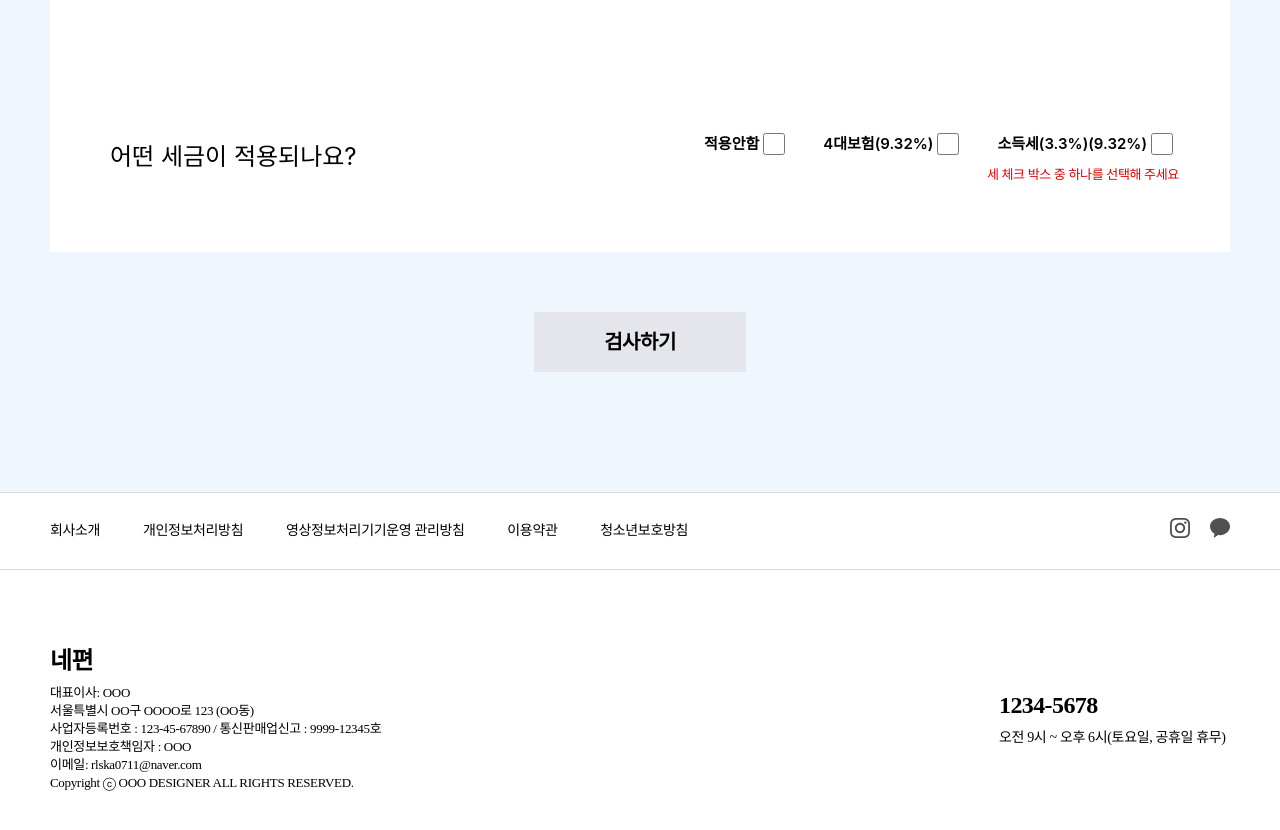
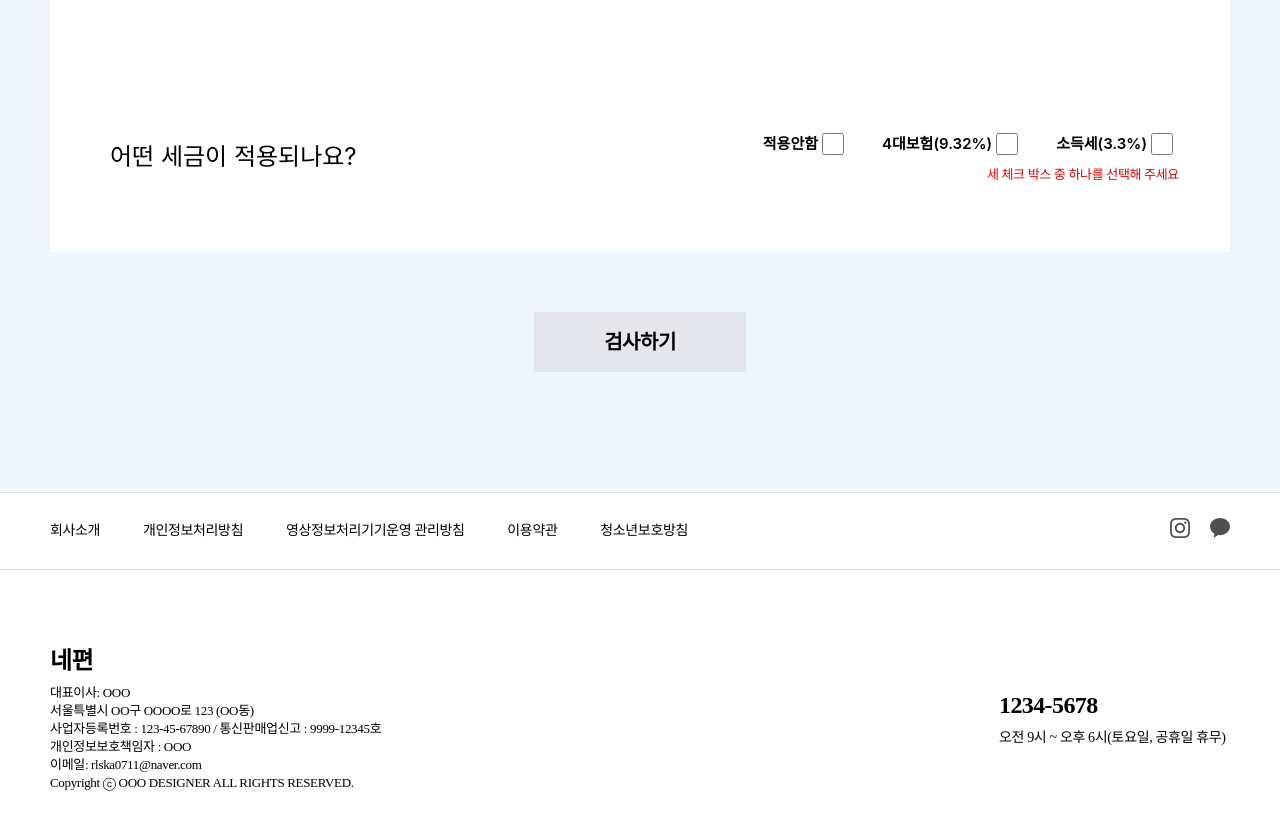
Before and after one commit to HSU-Likelion12-yourSide/YourSide-Front, a React (Create React App) app: page /ViewMyWork in a window 1280 px wide. Shown: the part 1465-2295 px from the top of the page. Built offline with nearby package versions, Linux system fonts and the light colour scheme.

Commit message:
✨: 오탈자 수정

```diff
--- a/src/Page/WorkArrangement/components/type/VmwMultiAnswer.component.jsx
+++ b/src/Page/WorkArrangement/components/type/VmwMultiAnswer.component.jsx
@@ -9,7 +9,7 @@ const VmwCheckboxAnswer = ({ placeholder, warning }) => {
         <input id="input-styled" type="checkbox" placeholder={placeholder} />
         <span>4대보험(9.32%)</span>
         <input id="input-styled" type="checkbox" placeholder={placeholder} />
-        <span>소득세(3.3%)(9.32%)</span>
+        <span>소득세(3.3%)</span>
         <input id="input-styled" type="checkbox" placeholder={placeholder} />
       </div>
       <span id="input-warning-message">{warning}</span>
```
